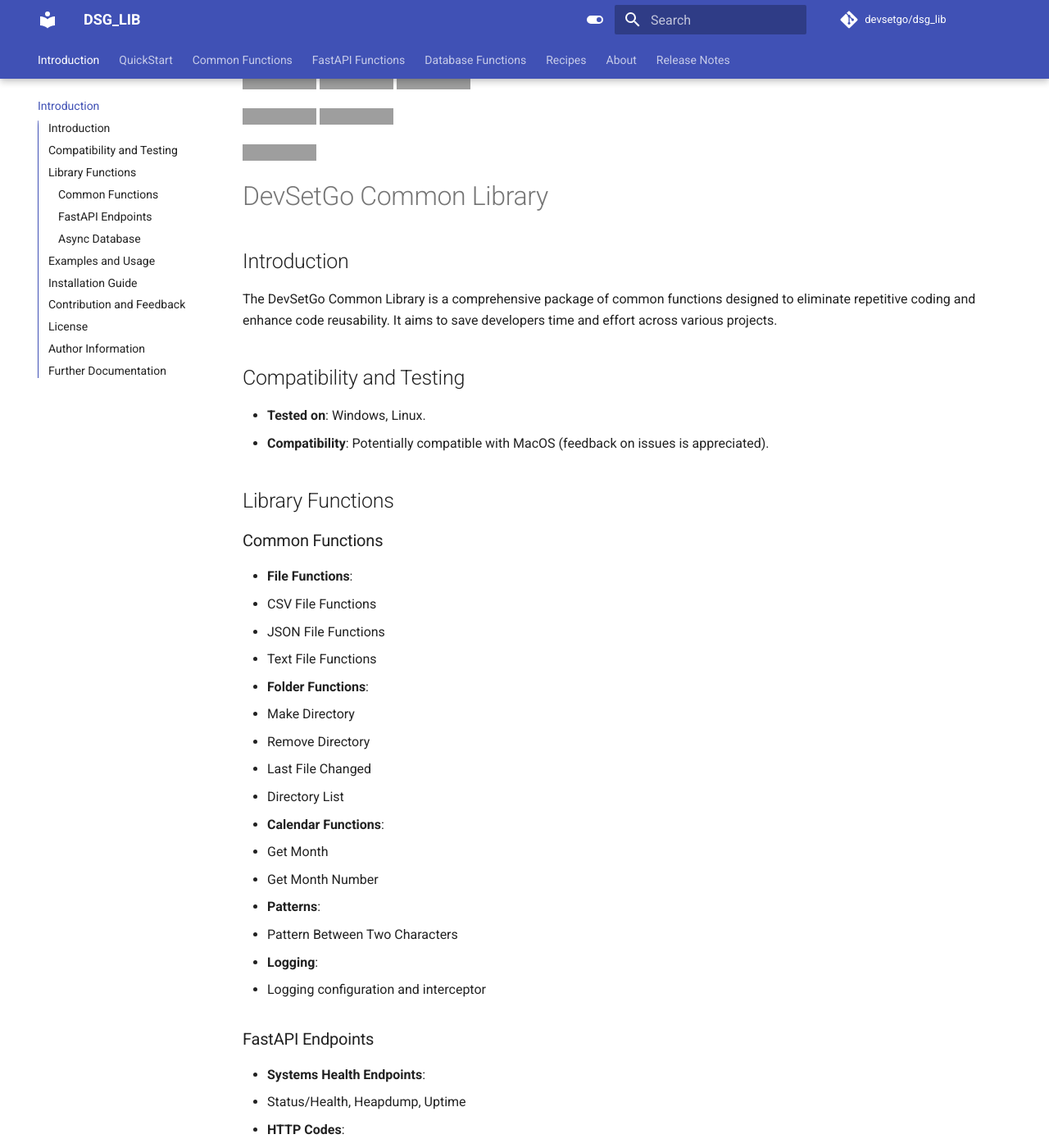
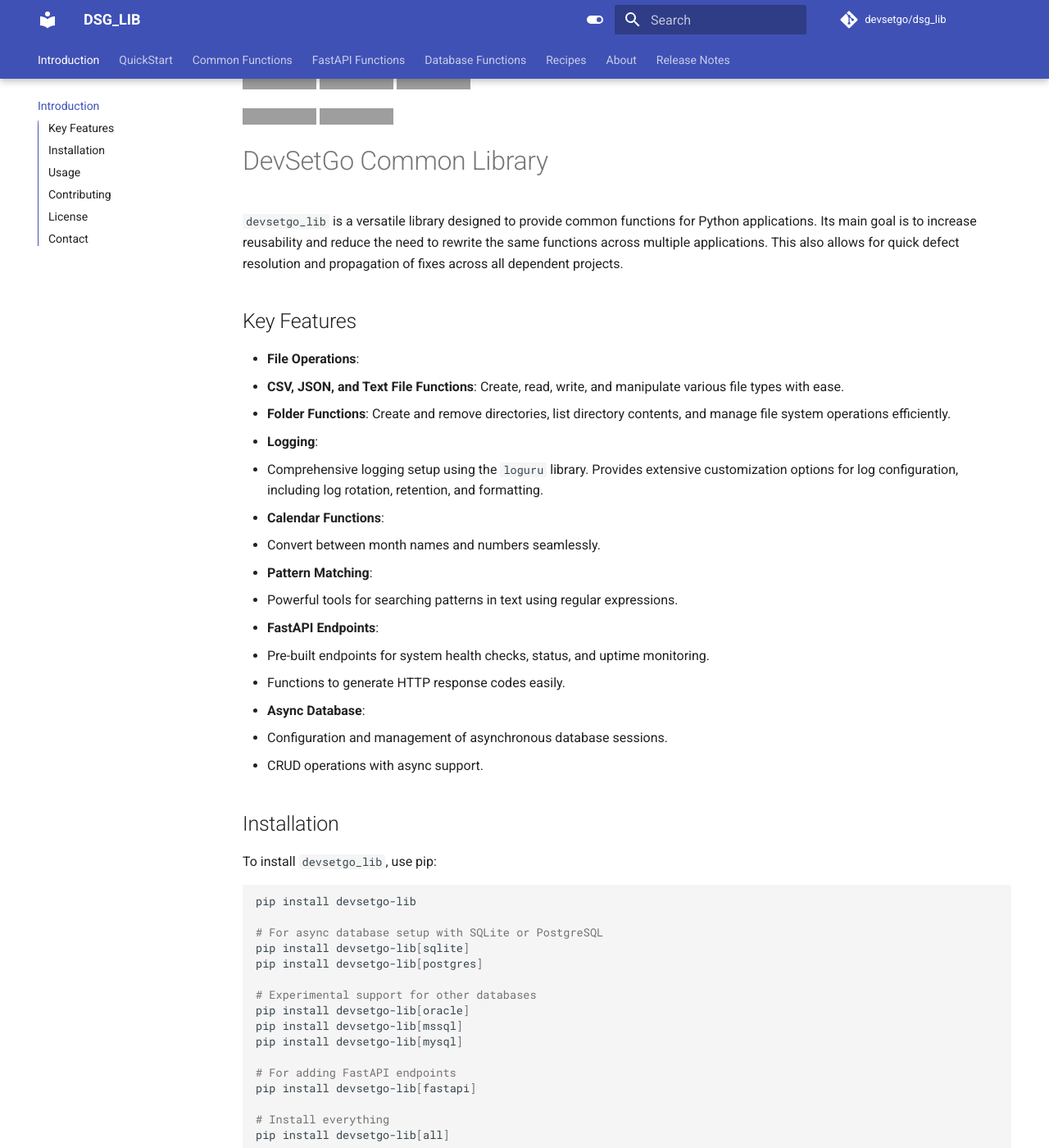
Before and after one commit to devsetgo/devsetgo_lib, an MkDocs documentation site: the page built from docs/index.md, in a window 1280 px wide and 1400 px high, scrolled down 329 px. Shown: the whole window at 82% size. Built offline with MkDocs 1.6.1 and Material for MkDocs 9.7.7, drawn with Linux system fonts in a browser that asks for light colours; comment, search, counter and statistics services are not loaded; some of the changed text lies outside the part shown; grey boxes are pictures that could not be loaded.

Commit message:
updating documentation.

````diff
--- a/docs/index.md
+++ b/docs/index.md
@@ -15,7 +15,7 @@
 
 [![Testing - Main](https://github.com/devsetgo/devsetgo_lib/actions/workflows/testing.yml/badge.svg?branch=main)](https://github.com/devsetgo/devsetgo_lib/actions/workflows/testing.yml)
 [![Testing - Dev](https://github.com/devsetgo/devsetgo_lib/actions/workflows/testing.yml/badge.svg?branch=dev)](https://github.com/devsetgo/devsetgo_lib/actions/workflows/testing.yml)
-[![Coverage fury.io](coverage-badge.svg)](https://github.com/devsetgo/dsg_lib)
+
 
 SonarCloud:
 
@@ -26,62 +26,47 @@
 [![Reliability Rating](https://sonarcloud.io/api/project_badges/measure?project=devsetgo_devsetgo_lib&metric=reliability_rating)](https://sonarcloud.io/dashboard?id=devsetgo_devsetgo_lib)
 [![Vulnerabilities](https://sonarcloud.io/api/project_badges/measure?project=devsetgo_devsetgo_lib&metric=vulnerabilities)](https://sonarcloud.io/dashboard?id=devsetgo_devsetgo_lib)
 
-![Static Badge](https://img.shields.io/badge/Documentation-v0.12.2-blue?link=https%3A%2F%2Fdevsetgo.github.io%2Fdevsetgo_lib)
 
 
 # DevSetGo Common Library
 
-## Introduction
-The DevSetGo Common Library is a comprehensive package of common functions designed to eliminate repetitive coding and enhance code reusability. It aims to save developers time and effort across various projects.
+`devsetgo_lib` is a versatile library designed to provide common functions for Python applications. Its main goal is to increase reusability and reduce the need to rewrite the same functions across multiple applications. This also allows for quick defect resolution and propagation of fixes across all dependent projects.
 
-## Compatibility and Testing
-- **Tested on**: Windows, Linux.
-- **Compatibility**: Potentially compatible with MacOS (feedback on issues is appreciated).
+## Key Features
 
-## Library Functions
-### Common Functions
-- **File Functions**:
-  - CSV File Functions
-  - JSON File Functions
-  - Text File Functions
-- **Folder Functions**:
-  - Make Directory
-  - Remove Directory
-  - Last File Changed
-  - Directory List
+- **File Operations**:
+  - **CSV, JSON, and Text File Functions**: Create, read, write, and manipulate various file types with ease.
+  - **Folder Functions**: Create and remove directories, list directory contents, and manage file system operations efficiently.
+
+- **Logging**:
+  - Comprehensive logging setup using the `loguru` library. Provides extensive customization options for log configuration, including log rotation, retention, and formatting.
+
 - **Calendar Functions**:
-  - Get Month
-  - Get Month Number
-- **Patterns**:
-  - Pattern Between Two Characters
-- **Logging**:
-  - Logging configuration and interceptor
+  - Convert between month names and numbers seamlessly.
 
-### FastAPI Endpoints
-- **Systems Health Endpoints**:
-  - Status/Health, Heapdump, Uptime
-- **HTTP Codes**:
-  - Method to generate HTTP response codes
+- **Pattern Matching**:
+  - Powerful tools for searching patterns in text using regular expressions.
 
-### Async Database
-- Database Config
-- Async Session
-- CRUD Operations
+- **FastAPI Endpoints**:
+  - Pre-built endpoints for system health checks, status, and uptime monitoring.
+  - Functions to generate HTTP response codes easily.
 
-## Examples and Usage
-Refer to the [Recipes Pages](https://devsetgo.github.io/devsetgo_lib/recipes/fastapi/)
+- **Async Database**:
+  - Configuration and management of asynchronous database sessions.
+  - CRUD operations with async support.
 
-## Installation Guide
-[Quick Start](https://devsetgo.github.io/devsetgo_lib/quickstart/)
+## Installation
 
-```python
+To install `devsetgo_lib`, use pip:
+
+```sh
 pip install devsetgo-lib
 
-# Aysync database setup
+# For async database setup with SQLite or PostgreSQL
 pip install devsetgo-lib[sqlite]
 pip install devsetgo-lib[postgres]
 
-# Consider these experimental and untested
+# Experimental support for other databases
 pip install devsetgo-lib[oracle]
 pip install devsetgo-lib[mssql]
 pip install devsetgo-lib[mysql]
@@ -93,15 +78,47 @@
 pip install devsetgo-lib[all]
 ```
 
+## Usage
 
-## Contribution and Feedback
-Contributions and feedback are highly appreciated. Please refer to our [Contribution Guidelines](https://github.com/devsetgo/devsetgo_lib/blob/main/CONTRIBUTING.md).
+Here's a quick example to demonstrate how you can use some of the key features of `devsetgo_lib`:
+
+```python
+from devsetgo_lib import file_functions, logging_config, patterns, calendar_functions
+
+# File Operations
+file_functions.create_sample_files("example", 100)
+content = file_functions.read_from_file("example.csv")
+print(content)
+
+# Logging
+logging_config.config_log(logging_directory='logs', log_name='app.log', logging_level='DEBUG')
+logger = logging.getLogger('app_logger')
+logger.info("This is an info message")
+
+# Pattern Matching
+text = "Hello, my name is 'John Doe' and I live in 'New York'."
+results = patterns.pattern_between_two_char(text, "'", "'")
+print(results)
+
+# Calendar Functions
+print(calendar_functions.get_month(1))  # Output: 'January'
+print(calendar_functions.get_month_number('January'))  # Output: 1
+```
+
+For detailed documentation on each module and function, please refer to the [official documentation](https://devsetgo.github.io/devsetgo_lib/print_page/).
+
+## Contributing
+
+We welcome contributions! Please see our [contributing guidelines](CONTRIBUTING.md) for more details.
 
 ## License
-[MIT Licensed](https://github.com/devsetgo/devsetgo_lib/blob/main/LICENSE)
 
-## Author Information
-[Mike Ryan](https://github.com/devsetgo)
+This project is licensed under the MIT License. See the [LICENSE](LICENSE) file for more details.
 
-## Further Documentation
-For more detailed information, visit [LINK_TO_DETAILED_DOCUMENTATION](https://devsetgo.github.io/devsetgo_lib/).
+## Contact
+
+For any questions or issues, please open an issue on GitHub or contact us at [devsetgo@example.com](mailto:devsetgo@example.com).
+
+---
+
+This updated README provides a clear and concise overview of the library's capabilities and how to get started with it. Feel free to adjust the example code and other details as needed to better fit your library's specific features.
````
Also changed, not shown: README.md (+59 -45 lines).
